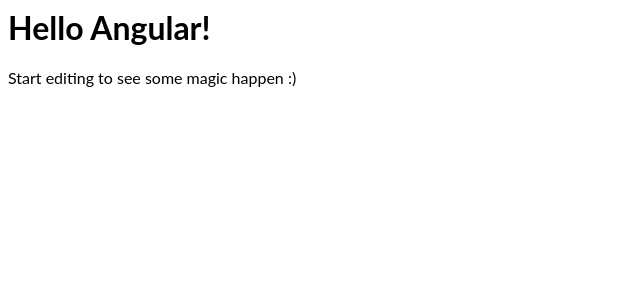
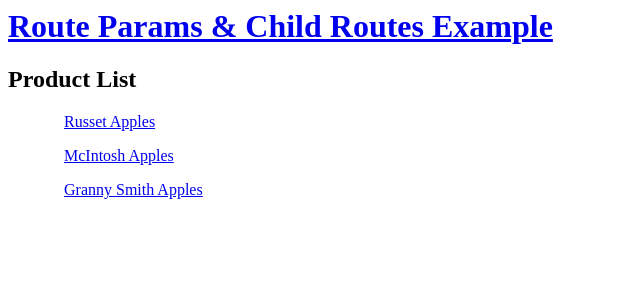
Before and after one commit to rangle/angular-book-examples, an Angular app: page /product-list in a window 1280 px wide. Shown: the top 300 px of the page, without its empty margins (0-640 px from the left). Built offline with nearby package versions, Linux system fonts and the light colour scheme.

Commit message:
New Route Params & Child Routes Example.

```diff
--- a/src/app/app.component.html
+++ b/src/app/app.component.html
@@ -1,4 +1,8 @@
-<hello name="{{ name }}"></hello>
-<p>
-  Start editing to see some magic happen :)
-</p>
+<header>
+  <a routerLink="/product-list">
+    <h1>Route Params & Child Routes Example</h1>
+  </a>
+</header>
+<div>
+  <router-outlet></router-outlet>
+</div>
--- a/src/app/app.component.ts
+++ b/src/app/app.component.ts
@@ -1,10 +1,16 @@
-import { Component } from '@angular/core';
+import {Component} from '@angular/core';
+import { Router } from '@angular/router';
 
 @Component({
   selector: 'my-app',
   templateUrl: './app.component.html',
   styleUrls: [ './app.component.css' ]
 })
-export class AppComponent  {
-  name = 'Angular';
+export class AppComponent {
+
+  constructor (private router: Router) {}
+
+  onClick () {
+    this.router.navigate(['/component-two', 456]);
+  }
 }
--- /dev/null
+++ b/src/app/app.routes.ts
@@ -0,0 +1,19 @@
+import { Routes, RouterModule } from '@angular/router';
+import ProductListComponent from './product-list.component';
+import ProductDetailsComponent from './product-details.component';
+import ProductDetailsOverviewComponent from './product-details-overview.component';
+import ProductSpecsComponent from './product-specs.component';
+
+export const routes: Routes = [
+    { path: '', redirectTo: 'product-list', pathMatch: 'full' },
+    { path: 'product-list', component: ProductListComponent },
+    { path: 'product-details/:id', component: ProductDetailsComponent,
+        children: [
+            { path: '', redirectTo: 'overview', pathMatch: 'full' },
+            { path: 'overview', component: ProductDetailsOverviewComponent },
+            { path: 'specs', component: ProductSpecsComponent }
+        ]
+    }
+];
+
+export const routing = RouterModule.forRoot(routes);
--- a/src/app/hello.component.ts
+++ /dev/null
@@ -1,10 +0,0 @@
-import { Component, Input } from '@angular/core';
-
-@Component({
-  selector: 'hello',
-  template: `<h1>Hello {{name}}!</h1>`,
-  styles: [`h1 { font-family: Lato; }`]
-})
-export class HelloComponent  {
-  @Input() name: string;
-}
--- /dev/null
+++ b/src/app/product-details-overview.component.ts
@@ -0,0 +1,7 @@
+import { Component } from '@angular/core';
+
+@Component({
+    selector: 'product-details-overview',
+    template: '<h3>Product Details: Overview</h3>',
+})
+export default class ProductDetailsOverviewComponent {}
--- /dev/null
+++ b/src/app/product-details.component.html
@@ -0,0 +1,10 @@
+<h2>Product Details For Product Id: {{id}}</h2>
+<!-- Product information -->
+<nav>
+  <a [routerLink]="['overview']">Overview</a>&nbsp;
+  <a [routerLink]="['specs']">Technical Specs</a>
+</nav>
+<div style="margin-top: 2rem;">
+  <router-outlet></router-outlet>
+  <!-- Overview & Specs components get added here by the router -->
+</div>
--- /dev/null
+++ b/src/app/product-details.component.ts
@@ -0,0 +1,24 @@
+import {Component, OnDestroy, OnInit} from '@angular/core';
+import { ActivatedRoute } from '@angular/router';
+import {Subscription} from "rxjs";
+
+@Component({
+    selector: 'product-details',
+    templateUrl: './product-details.component.html'
+})
+export default class ProductDetails implements OnInit, OnDestroy {
+    id: number;
+    subscription: Subscription;
+
+    constructor(private route: ActivatedRoute) {}
+
+    ngOnInit() {
+        this.subscription = this.route.params.subscribe(params => {
+            this.id = +params['id']; // (+) converts string 'id' to a number
+        });
+    }
+
+    ngOnDestroy() {
+        this.subscription.unsubscribe();
+    }
+}
--- /dev/null
+++ b/src/app/product-list.component.html
@@ -0,0 +1,12 @@
+<h2>Product List</h2>
+<nav>
+  <ul>
+    <li *ngFor="let product of products"
+        style="margin: 1rem; list-style-type: none;">
+      <a
+        [routerLink]="['/product-details', product.id]">
+        {{ product.name }}
+      </a>
+    </li>
+  </ul>
+</nav>
--- /dev/null
+++ b/src/app/product-list.component.ts
@@ -0,0 +1,13 @@
+import {Component} from '@angular/core';
+
+@Component({
+    selector: 'product-list',
+    templateUrl: './product-list.component.html'
+})
+export default class ProductListComponent {
+    products = [
+        {name: 'Russet Apples', id: '123'},
+        {name: 'McIntosh Apples', id: '456'},
+        {name: 'Granny Smith Apples', id: '789'}
+    ]
+}
--- /dev/null
+++ b/src/app/product-specs.component.ts
@@ -0,0 +1,7 @@
+import { Component } from '@angular/core';
+
+@Component({
+    selector: 'product-specs',
+    template: '<h3>Product Details: Specifications</h3>',
+})
+export default class ProductSpecsComponent {}
--- a/src/index.html
+++ b/src/index.html
@@ -1,8 +1,9 @@
 <html>
-  <head>
-    <title>Angular App</title>
-  </head>
-  <body>
+<head>
+  <base href="/"/>
+  <title>Route Params And Child Routes Example</title>
+</head>
+<body>
   <my-app>loading</my-app>
-  </body>
+</body>
 </html>
```
Also changed, not shown: src/app/app.module.ts (+10 -5 lines), 1 other file (tests, documents, lock files or other folders).
